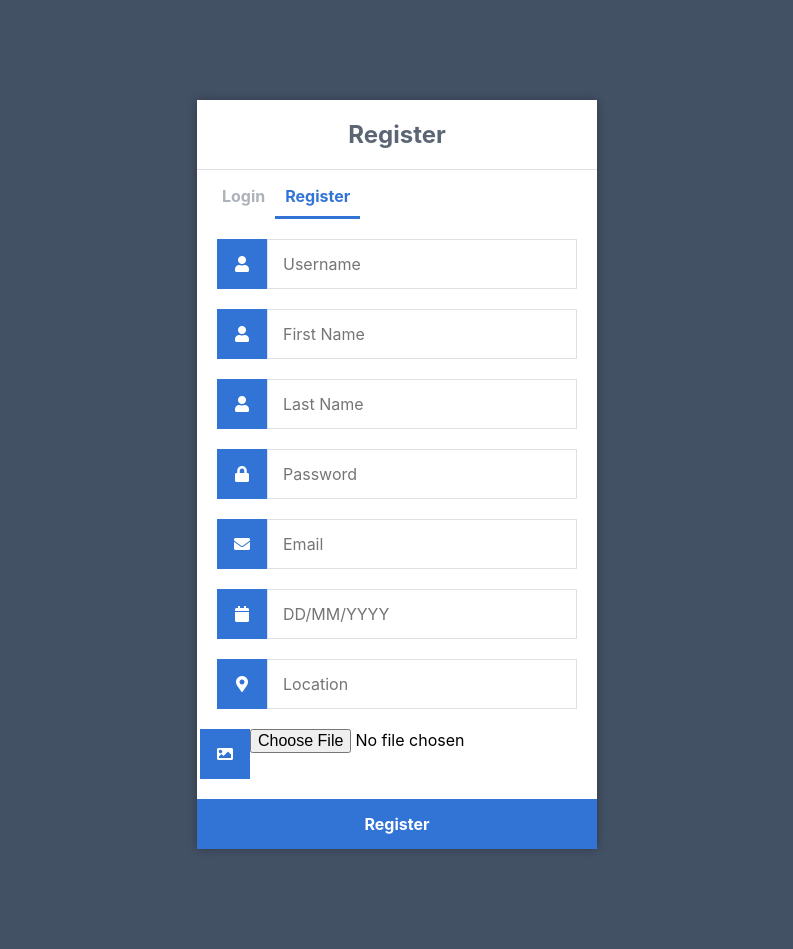
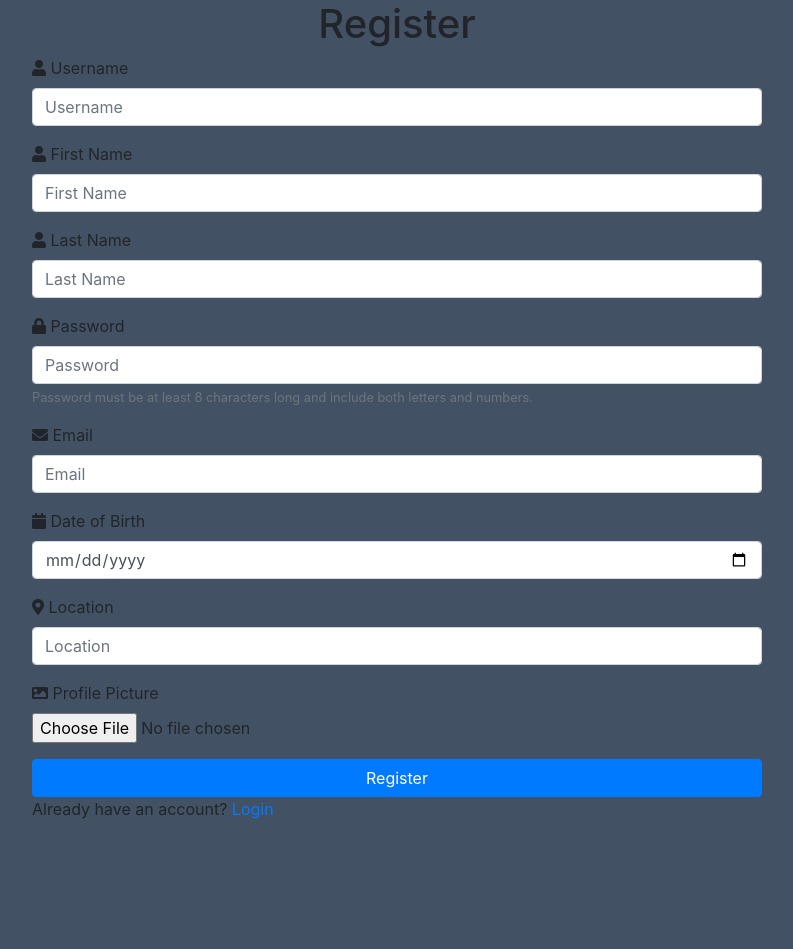
Before and after one commit to sue-zadeh/tree-talk, a Flask app: page /register in a window 1280 px wide. Shown: the whole page, without its empty margins (243-1036 px from the left). After the commit the page ends 819 px from the top, so only its background shows below. Run offline with Flask 3, Linux system fonts and the light colour scheme; some libraries are stand-ins or nearby versions.

Commit message:
register

```diff
--- a/app/__init__.py
+++ b/app/__init__.py
@@ -1,7 +1,7 @@
 from flask import Flask
 
 app = Flask(__name__)
-app.secret_key = 'ExampleSecretKey'
+app.secret_key = 'YourSecretKeyHere'
 
 # Default configurations
 app.config['UPLOAD_FOLDER'] = 'app/static/uploads'
--- a/app/connect.py
+++ b/app/connect.py
@@ -4,4 +4,4 @@ dbuser = "root" #PUT YOUR MySQL username here - usually root
 dbpass = "123Suezx." #PUT YOUR PASSWORD HERE
 dbhost = "localhost"
 dbport = "3306"
-dbname = "loginexample"
+dbname = "login"
--- a/app/templates/register.html
+++ b/app/templates/register.html
@@ -3,60 +3,60 @@
     <head>
         <meta charset="utf-8">
         <title>Register</title>
+        <link rel="stylesheet" href="https://stackpath.bootstrapcdn.com/bootstrap/4.5.2/css/bootstrap.min.css">
+        <link rel="stylesheet" href="https://use.fontawesome.com/releases/v5.7.1/css/all.css">
         <link rel="stylesheet" href="{{ url_for('static', filename='style.css') }}">
-    <link rel="stylesheet" href="https://use.fontawesome.com/releases/v5.7.1/css/all.css">
     </head>
     <body>
-    <div class="register">
-        <h1>Register</h1>
-        <div class="links">
-            <a href="{{ url_for('login') }}">Login</a>
-            <a href="{{ url_for('register') }}" class="active">Register</a>
+        <div class="container">
+            <div class="row justify-content-center">
+                <div class="col-md-8">
+                    <h1 class="text-center">Register</h1>
+                    <form action="{{ url_for('register') }}" method="post" enctype="multipart/form-data">
+                        <div class="form-group">
+                            <label for="username"><i class="fas fa-user"></i> Username</label>
+                            <input type="text" name="username" class="form-control" id="username" placeholder="Username" required>
                         </div>
-        <form action="{{ url_for('register') }}" method="post" autocomplete="off" enctype="multipart/form-data">
-            <label for="username">
-                <i class="fas fa-user"></i>
-            </label>
-            <input type="text" name="username" placeholder="Username" id="username" required>
-
-            <label for="first_name">
-                <i class="fas fa-user"></i>
-            </label>
-            <input type="text" name="first_name" placeholder="First Name" id="first_name" required>
-
-            <label for="last_name">
-                <i class="fas fa-user"></i>
-            </label>
-            <input type="text" name="last_name" placeholder="Last Name" id="last_name" required>
-
-            <label for="password">
-                <i class="fas fa-lock"></i>
-            </label>
-            <input type="password" name="password" placeholder="Password" id="password" required>
-
-            <label for="email">
-                <i class="fas fa-envelope"></i>
-            </label>
-            <input type="email" name="email" placeholder="Email" id="email" required>
-
-            <label for="date_of_birth">
-                <i class="fas fa-calendar"></i>
-            </label>
-            <input type="text" name="date_of_birth" placeholder="DD/MM/YYYY" id="date_of_birth" required>
-
-            <label for="location">
-                <i class="fas fa-map-marker-alt"></i>
-            </label>
-            <input type="text" name="location" placeholder="Location" id="location" required>
-
-            <label for="profile_pic">
-                <i class="fas fa-image"></i>
-            </label>
-            <input type="file" name="profile_pic" id="profile_pic" accept="image/*">
-
-            <div class="msg">{{ msg }}</div>
-            <input type="submit" value="Register">
+                        <div class="form-group">
+                            <label for="first_name"><i class="fas fa-user"></i> First Name</label>
+                            <input type="text" name="first_name" class="form-control" id="first_name" placeholder="First Name" required>
+                        </div>
+                        <div class="form-group">
+                            <label for="last_name"><i class="fas fa-user"></i> Last Name</label>
+                            <input type="text" name="last_name" class="form-control" id="last_name" placeholder="Last Name" required>
+                        </div>
+                        <div class="form-group">
+                            <label for="password"><i class="fas fa-lock"></i> Password</label>
+                            <input type="password" name="password" class="form-control" id="password" placeholder="Password" required>
+                            <small class="form-text text-muted">Password must be at least 8 characters long and include both letters and numbers.</small>
+                        </div>
+                        <div class="form-group">
+                            <label for="email"><i class="fas fa-envelope"></i> Email</label>
+                            <input type="email" name="email" class="form-control" id="email" placeholder="Email" required>
+                        </div>
+                        <div class="form-group">
+                            <label for="date_of_birth"><i class="fas fa-calendar"></i> Date of Birth</label>
+                            <input type="date" name="date_of_birth" class="form-control" id="date_of_birth" placeholder="DD/MM/YYYY" required>
+                        </div>
+                        <div class="form-group">
+                            <label for="location"><i class="fas fa-map-marker-alt"></i> Location</label>
+                            <input type="text" name="location" class="form-control" id="location" placeholder="Location" required>
+                        </div>
+                        <div class="form-group">
+                            <label for="profile_pic"><i class="fas fa-image"></i> Profile Picture</label>
+                            <input type="file" name="profile_pic" class="form-control-file" id="profile_pic">
+                        </div>
+                        <div class="form-group">
+                            <div class="text-danger">{{ msg }}</div>
+                        </div>
+                        <button type="submit" class="btn btn-primary btn-block">Register</button>
                     </form>
+                    <p>Already have an account? <a href="{{ url_for('login') }}">Login</a></p>
                 </div>
+            </div>
+        </div>
+        <script src="https://code.jquery.com/jquery-3.5.1.slim.min.js"></script>
+        <script src="https://cdn.jsdelivr.net/npm/@popperjs/core@2.5.4/dist/umd/popper.min.js"></script>
+        <script src="https://stackpath.bootstrapcdn.com/bootstrap/4.5.2/js/bootstrap.min.js"></script>
     </body>
 </html>
```
Also changed, not shown: Populate Database.sql (deleted, +0 -30 lines), create_database.sql (renamed from Create Database.sql, +12 -7 lines), populate_database.sql (added, +30 -0 lines), app/views.py (line endings or trailing spaces). Lines whose indentation alone changed are shown as unchanged.
